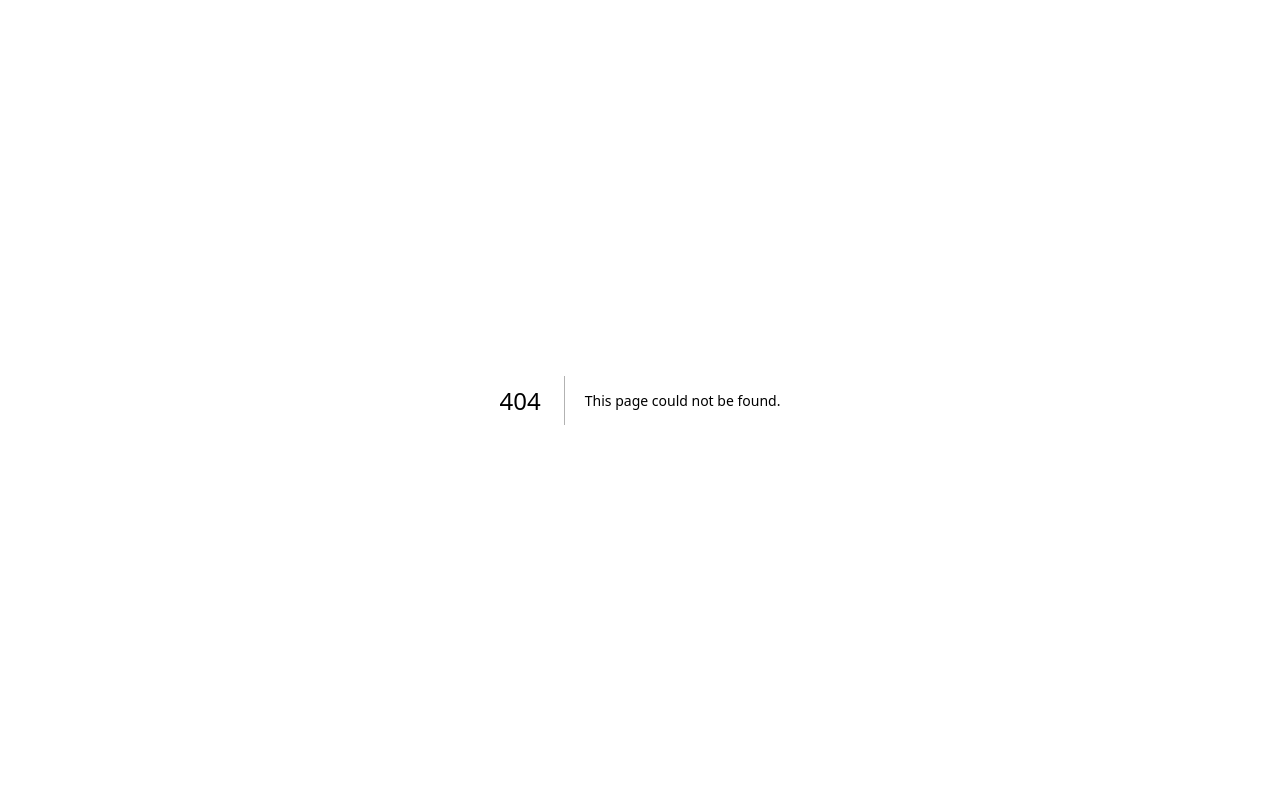
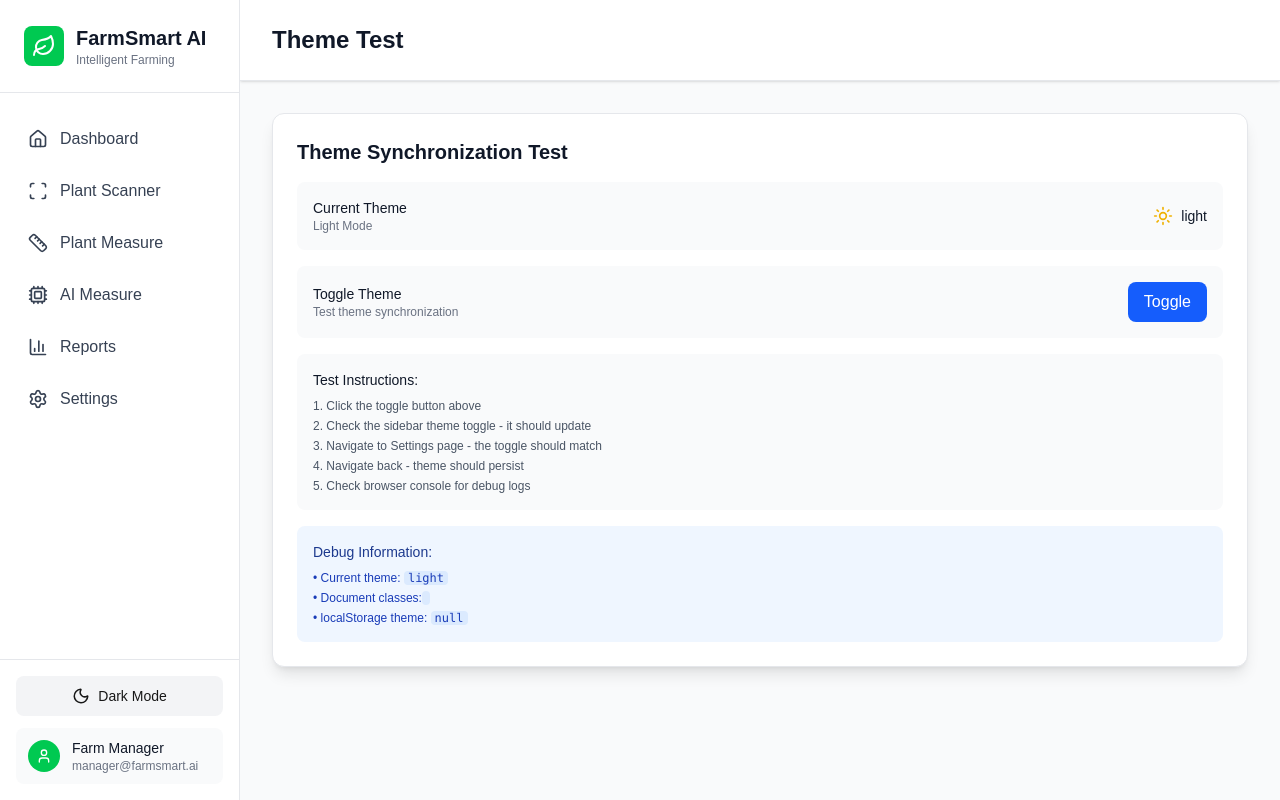
Before and after one commit to NourMtir0722/farmsmart-AI, a Next.js app: page /test-theme in a window 1280 px wide. Before the commit this address had no page. Built offline with nearby package versions, Linux system fonts and the light colour scheme.

Commit message:
Add theme test page and dashboard theme indicator for synchronization verification

```diff
--- a/src/app/page.tsx
+++ b/src/app/page.tsx
@@ -2,6 +2,7 @@
 
 import { useRouter } from 'next/navigation';
 import { Layout } from '@/components/Layout';
+import { useTheme } from '@/contexts/ThemeContext';
 import {
   Scan,
   Ruler,
@@ -14,7 +15,9 @@ import {
   BarChart3,
   Target,
   CheckCircle,
-  AlertCircle
+  AlertCircle,
+  Sun,
+  Moon
 } from 'lucide-react';
 
 // Dashboard data structure
@@ -125,6 +128,9 @@ const recentActivity = [
 
 export default function Home() {
   const router = useRouter();
+  const { theme } = useTheme();
+
+  console.log(`🏠 Dashboard: current theme is ${theme}`);
 
   const handleQuickAction = (href: string) => {
     router.push(href);
@@ -136,9 +142,21 @@ export default function Home() {
                             {/* Welcome Banner */}
                     <div className="relative overflow-hidden rounded-2xl bg-gradient-to-r from-green-600 via-emerald-600 to-teal-600 p-8 text-white">
                       <div className="relative z-10">
-            <h1 className="text-3xl font-bold mb-2">
+                        <div className="flex items-center justify-between mb-4">
+                          <h1 className="text-3xl font-bold">
                             Welcome back, Farm Manager! 🌱
                           </h1>
+                          <div className="flex items-center space-x-2 bg-white/10 rounded-lg px-3 py-2">
+                            {theme === 'dark' ? (
+                              <Moon className="h-5 w-5 text-yellow-300" />
+                            ) : (
+                              <Sun className="h-5 w-5 text-yellow-300" />
+                            )}
+                            <span className="text-sm font-medium">
+                              {theme === 'dark' ? 'Dark' : 'Light'} Mode
+                            </span>
+                          </div>
+                        </div>
                         <p className="text-green-100 text-lg">
                           Your intelligent farm management system is ready to help you optimize your operations.
                         </p>
--- /dev/null
+++ b/src/app/test-theme/page.tsx
@@ -0,0 +1,86 @@
+'use client';
+
+import { useTheme } from '@/contexts/ThemeContext';
+import { Layout } from '@/components/Layout';
+import { Sun, Moon, RefreshCw } from 'lucide-react';
+
+export default function TestThemePage() {
+  const { theme, toggleTheme } = useTheme();
+
+  const handleToggle = () => {
+    console.log(`🧪 TestTheme: toggle clicked, current theme: ${theme}`);
+    toggleTheme();
+  };
+
+  return (
+    <Layout title="Theme Test">
+      <div className="space-y-8">
+        <div className="bg-white dark:bg-gray-800 rounded-xl shadow-lg border border-gray-200 dark:border-gray-700 p-6">
+          <h2 className="text-xl font-semibold text-gray-900 dark:text-white mb-4">
+            Theme Synchronization Test
+          </h2>
+
+          <div className="space-y-4">
+            <div className="flex items-center justify-between p-4 bg-gray-50 dark:bg-gray-700 rounded-lg">
+              <div>
+                <p className="text-sm font-medium text-gray-900 dark:text-white">Current Theme</p>
+                <p className="text-xs text-gray-500 dark:text-gray-400">
+                  {theme === 'dark' ? 'Dark Mode' : 'Light Mode'}
+                </p>
+              </div>
+              <div className="flex items-center space-x-2">
+                {theme === 'dark' ? (
+                  <Moon className="h-5 w-5 text-yellow-400" />
+                ) : (
+                  <Sun className="h-5 w-5 text-yellow-500" />
+                )}
+                <span className="text-sm font-medium text-gray-900 dark:text-white">
+                  {theme}
+                </span>
+              </div>
+            </div>
+
+            <div className="flex items-center justify-between p-4 bg-gray-50 dark:bg-gray-700 rounded-lg">
+              <div>
+                <p className="text-sm font-medium text-gray-900 dark:text-white">Toggle Theme</p>
+                <p className="text-xs text-gray-500 dark:text-gray-400">Test theme synchronization</p>
+              </div>
+              <button
+                onClick={handleToggle}
+                className="px-4 py-2 bg-blue-600 dark:bg-blue-500 text-white rounded-lg hover:bg-blue-700 dark:hover:bg-blue-600 transition-colors"
+              >
+                Toggle
+              </button>
+            </div>
+
+            <div className="p-4 bg-gray-50 dark:bg-gray-700 rounded-lg">
+              <p className="text-sm font-medium text-gray-900 dark:text-white mb-2">Test Instructions:</p>
+              <ol className="text-xs text-gray-600 dark:text-gray-400 space-y-1 list-decimal list-inside">
+                <li>Click the toggle button above</li>
+                <li>Check the sidebar theme toggle - it should update</li>
+                <li>Navigate to Settings page - the toggle should match</li>
+                <li>Navigate back - theme should persist</li>
+                <li>Check browser console for debug logs</li>
+              </ol>
+            </div>
+
+            <div className="p-4 bg-blue-50 dark:bg-blue-900/20 rounded-lg">
+              <p className="text-sm font-medium text-blue-900 dark:text-blue-100 mb-2">
+                Debug Information:
+              </p>
+              <div className="text-xs text-blue-800 dark:text-blue-200 space-y-1">
+                <p>• Current theme: <code className="bg-blue-100 dark:bg-blue-800 px-1 rounded">{theme}</code></p>
+                <p>• Document classes: <code className="bg-blue-100 dark:bg-blue-800 px-1 rounded">
+                  {typeof document !== 'undefined' ? document.documentElement.className : 'N/A'}
+                </code></p>
+                <p>• localStorage theme: <code className="bg-blue-100 dark:bg-blue-800 px-1 rounded">
+                  {typeof window !== 'undefined' ? localStorage.getItem('theme') || 'null' : 'N/A'}
+                </code></p>
+              </div>
+            </div>
+          </div>
+        </div>
+      </div>
+    </Layout>
+  );
+}
```
Lines whose indentation alone changed are shown as unchanged.
